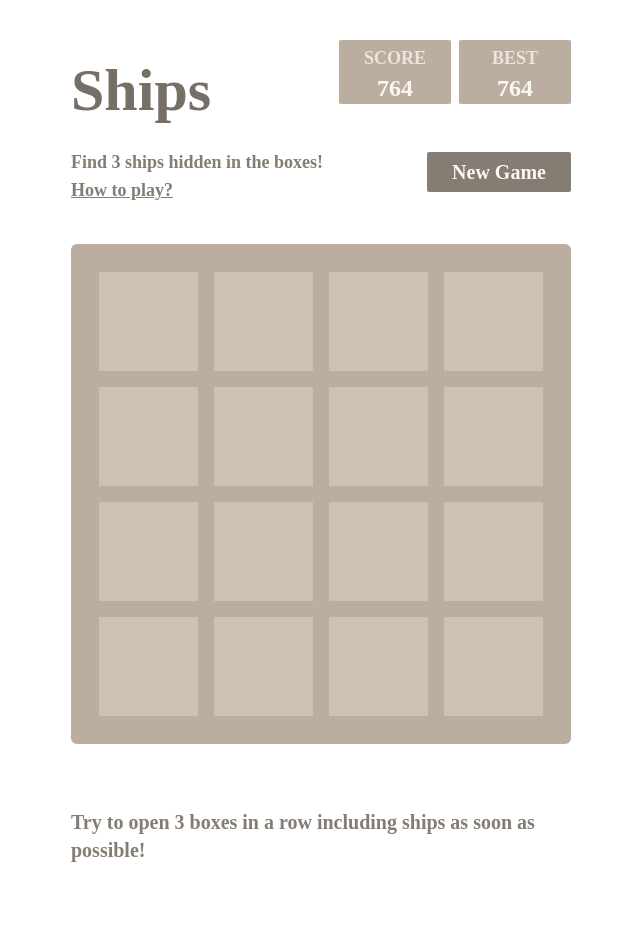
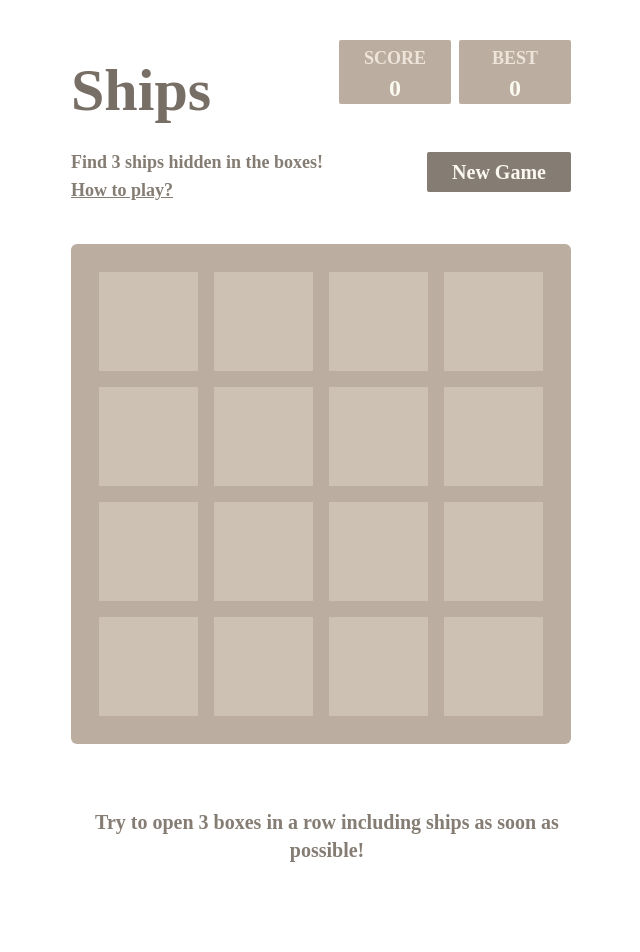
Before and after one commit to DaliborD45/Game, a React (Create React App) app: page / in a window 1280 px wide. Shown: the top 952 px of the page, without its empty margins (313-953 px from the left). Built offline with nearby package versions, Linux system fonts and the light colour scheme.

Commit message:
✨ Created GameBoard with score and design

```diff
--- a/src/components/Board/Board.tsx
+++ b/src/components/Board/Board.tsx
@@ -1,11 +1,15 @@
-import React from "react";
+import React, { FC } from "react";
+import { BoardProps } from "../../interfaces";
 
-const Board = () => {
+const Board: FC<BoardProps> = ({ setBestScore, setScore }) => {
   return (
     <div className="w-[500px] h-[500px] bg-custom-500 rounded-md mt-10">
       <section className="ml-5 pt-5">
         {[...Array(16)].map((x, i) => (
-          <div className="w-[115px] h-[115px] border-8 p-4 bg-custom-400 border-custom-500  float-left hover:bg-custom-300"></div>
+          <div
+            onClick={() => setBestScore((prevState) => prevState + 1)}
+            className="w-[115px] h-[115px] border-8 p-4 bg-custom-400 border-custom-500  float-left hover:bg-custom-300"
+          ></div>
         ))}
       </section>
     </div>
--- a/src/components/Bottom/Bottom.tsx
+++ b/src/components/Bottom/Bottom.tsx
@@ -2,7 +2,7 @@ import React from "react";
 
 const Bottom = () => {
   return (
-    <section className="mt-16">
+    <section className="mt-16 text-center">
       <p className="text-custom-600 font-bold text-xl">
         Try to open 3 boxes in a row including ships as soon as possible!
       </p>
--- a/src/components/Home.tsx
+++ b/src/components/Home.tsx
@@ -1,15 +1,19 @@
+import React, { useState } from "react";
 import Board from "./Board/Board";
 import Bottom from "./Bottom/Bottom";
 import Footer from "./Footer/Footer";
 import Intro from "./Intro/Intro";
 
 const Home = () => {
+  const [score, setScore] = useState(0);
+  const [bestScore, setBestScore] = useState(score);
+
   return (
     <div className="w-screen h-screen bg-light-brown font-['Clear_Sans']">
       <div className="max-w-lg mx-auto  mt-10">
-        <Intro/>
-        <Board />
-        <Bottom/>
+        <Intro score={score} bestScore={bestScore} />
+        <Board setScore={setScore} setBestScore={setBestScore} />
+        <Bottom />
       </div>
       <Footer />
     </div>
--- a/src/components/Intro/Intro.tsx
+++ b/src/components/Intro/Intro.tsx
@@ -1,6 +1,7 @@
-import React from "react";
+import React, { FC } from "react";
+import { IntroProps } from "../../interfaces/index";
 
-const Intro = () => {
+const Intro: FC<IntroProps> = ({ score, bestScore }) => {
   return (
     <>
       <section className="flex">
@@ -8,11 +9,11 @@ const Intro = () => {
         <section className="flex ml-auto h-16 leading-3 mr-3">
           <div className="rounded-sm bg-custom-500  w-28 font-bold text-center ">
             <p className="text-custom-200 text-lg pt-1">SCORE</p>
-            <p className="text-custom-100 text-2xl">764</p>
+            <p className="text-custom-100 text-2xl">{score}</p>
           </div>
           <div className="rounded-sm bg-custom-500  w-28 font-bold text-center ml-2">
             <p className="text-custom-200 text-lg pt-1">BEST</p>
-            <p className="text-custom-100 text-2xl">764</p>
+            <p className="text-custom-100 text-2xl">{bestScore}</p>
           </div>
         </section>
       </section>
--- /dev/null
+++ b/src/interfaces/index.tsx
@@ -0,0 +1,11 @@
+import { Dispatch, SetStateAction } from "react";
+
+export interface IntroProps {
+  score: number;
+  bestScore: number;
+}
+
+export interface BoardProps {
+  setScore: Dispatch<SetStateAction<number>>;
+  setBestScore: Dispatch<SetStateAction<number>>;
+}
```
